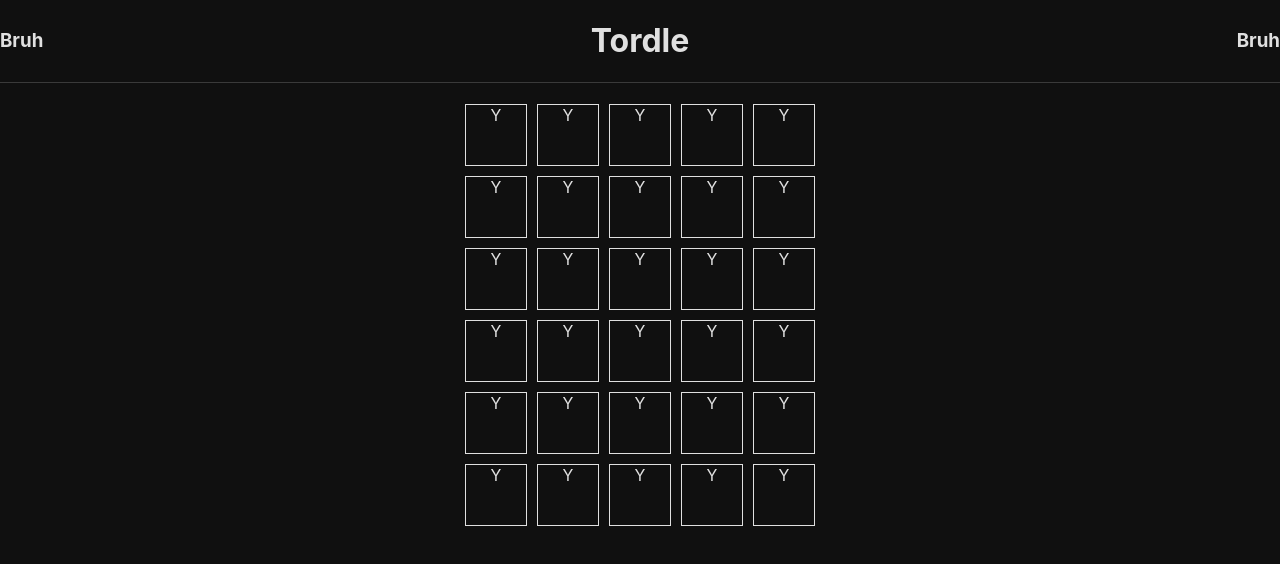
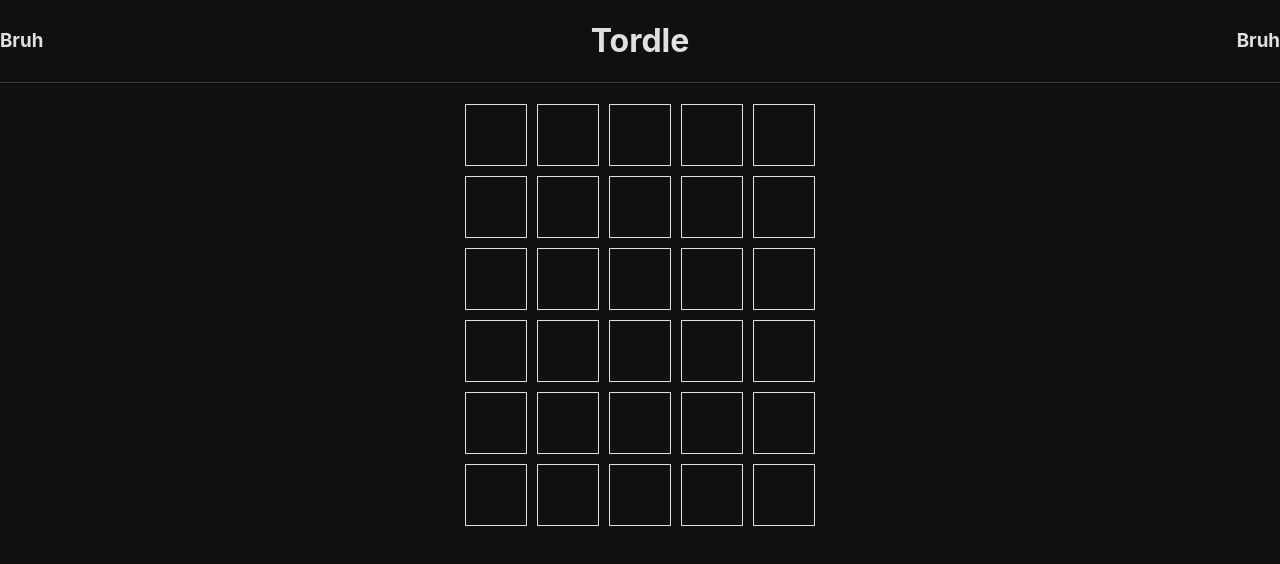
Before and after one commit to CDrury0/tordle, a React (Create React App) app: page / in a window 1280 px wide. Shown: the top 564 px of the page. Built offline with nearby package versions, Linux system fonts and the light colour scheme.

Commit message:
Character Input Logic
- Keyboard can be used to input 1 character at a time
- Cells reflect their correct character value through stateful guesses prop
- Spread operator moment

```diff
--- a/src/App.tsx
+++ b/src/App.tsx
@@ -1,15 +1,43 @@
-import React from 'react';
+import React, {useEffect, useState} from 'react';
 import './App.css';
 import Heading from './Components/Heading';
 import Board from './Components/Board';
 
+const alphabet = "ABCDEFGHIJKLMNOPQRSTUVWXYZ";
+
 function App() {
-  return (
-    <div className="App">
-      <Heading />
-      <Board numGuesses={6}/>
-    </div>
-  );
+	const [activeCell, setActiveCell] = useState<[number, number]>([0, 0]);
+	const [guesses, setGuesses] = useState<string[]>([""]);
+	const wordLength = 5;
+
+	useEffect(() => {
+		const addLetterToGuess = (letter: string) => {
+			const temp = guesses;
+			let tempLastGuess = temp.pop();
+			if (tempLastGuess?.length !== wordLength) {
+				tempLastGuess += letter;
+			}
+			temp.push(tempLastGuess!);
+			setGuesses([...temp]);
+		};
+
+		window.addEventListener("keydown", (e: KeyboardEvent) => {
+			if (!e.repeat) {
+				const input = e.key.toUpperCase()
+				if (alphabet.includes(input)) {
+					addLetterToGuess(input);
+				}
+				//if back / enter
+			}
+		});
+	}, []);
+
+	return (
+        <div className="App">
+            <Heading />
+			<Board numGuesses={6} guesses={guesses} activeCell={activeCell} />
+        </div>
+    );
 }
 
 export default App;
--- a/src/Components/Board.tsx
+++ b/src/Components/Board.tsx
@@ -3,10 +3,12 @@ import BoardRow from './BoardRow';
 
 interface BoardProps {
     numGuesses: number
+    activeCell: [row: number, col: number]
+    guesses: string[]
 }
 
-const Board: React.FC<BoardProps> = ({ numGuesses }) => {
-    const dummy = GetNumDummy(numGuesses);
+const Board: React.FC<BoardProps> = ({ numGuesses, activeCell, guesses }) => {
+    const dummy = getNumDummy(numGuesses);
     return (
         <div className="Board">
             {dummy.map((val, index) => {
@@ -14,14 +16,15 @@ const Board: React.FC<BoardProps> = ({ numGuesses }) => {
                 return <BoardRow
                     wordLength={5}
                     val={val}
-                    index={index}
+                    key={index}
+                    guesses={guesses}
                 />
             })}
         </div>
     );
 }
 
-export const GetNumDummy = (num: number) : number[] => {
+export const getNumDummy = (num: number) : number[] => {
     const dummy = [];
     for (let i = 0; i < num; i++){
         dummy.push(i);
--- a/src/Components/BoardCell.tsx
+++ b/src/Components/BoardCell.tsx
@@ -1,10 +1,26 @@
 
-const BoardCell: React.FC = () => {
+interface BoardCellProps {
+    val: number
+    key: number
+    row: number
+    guesses: string[]
+}
+
+const BoardCell: React.FC<BoardCellProps> = ({ val, row, guesses }) => {
     return (
         <div className="BoardCell">
-            Y
+            {getGuessChar(guesses, row, val)}
         </div>
     );
 }
 
+const getGuessChar = (guesses: string[], row: number, col: number): string => {
+    try {
+        return guesses[row][col];
+    }
+    catch (error) {
+        return " ";
+    }
+}
+
 export default BoardCell;
--- a/src/Components/BoardRow.tsx
+++ b/src/Components/BoardRow.tsx
@@ -1,18 +1,24 @@
-import {GetNumDummy} from './Board';
+import {getNumDummy} from './Board';
 import BoardCell from './BoardCell';
 
 interface BoardRowProps {
     wordLength: number
     val: number
-    index: number
+    key: number
+    guesses: string[]
 }
 
-const BoardRow: React.FC<BoardRowProps> = ({ wordLength, val, index }) => {
-    const dummy = GetNumDummy(wordLength);
+const BoardRow: React.FC<BoardRowProps> = ({ wordLength, val, guesses }) => {
+    const dummy = getNumDummy(wordLength);
     return (
         <div className="BoardRow">
-            {dummy.map((val, index) => {
-                return <BoardCell/>
+            {dummy.map((value, index) => {
+                return <BoardCell
+                    val={value}
+                    key={index}
+                    row={val}
+                    guesses={guesses}
+                />
             })}
         </div>
     );
```
